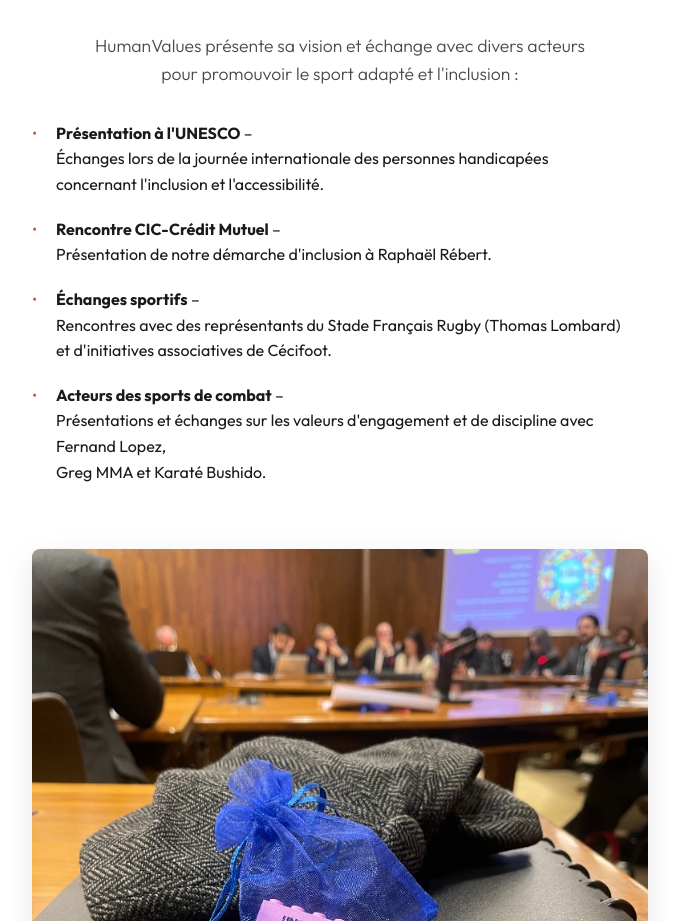
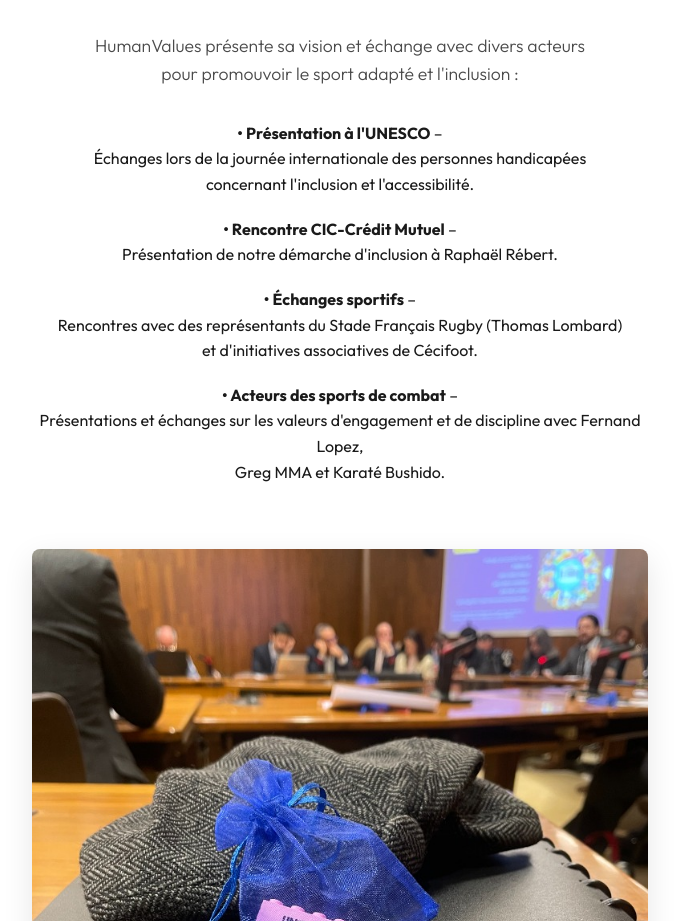
Before and after one commit to gdesygn/humanvalues, a React (Vite) app: page /institution in a window 1280 px wide. Shown: the part 780-1701 px from the top of the page, without its empty margins (300-979 px from the left). Built offline with nearby package versions, Linux system fonts and the light colour scheme; a web font is replaced by a local one.

Commit message:
fix(hub): center entire list block on Institution Echanges section

```diff
--- a/src/pages/Institution.jsx
+++ b/src/pages/Institution.jsx
@@ -37,27 +37,23 @@ const Institution = () => {
           pour promouvoir le sport adapté et l'inclusion :
         </p>
 
-        <ul style={{ listStyleType: 'none', padding: 0, margin: '0 0 3rem 0' }}>
-          <li style={{ marginBottom: '1.2rem', paddingLeft: '1.5rem', position: 'relative' }}>
-            <span style={{ position: 'absolute', left: 0, color: 'var(--hv-accent)' }}>•</span>
-            <strong>Présentation à l'UNESCO</strong> –<br/>
+        <ul style={{ listStyleType: 'none', padding: 0, margin: '0 0 3rem 0', textAlign: 'center' }}>
+          <li style={{ marginBottom: '1.2rem' }}>
+            <strong>• Présentation à l'UNESCO</strong> –<br/>
             Échanges lors de la journée internationale des personnes handicapées<br/>
             concernant l'inclusion et l'accessibilité.
           </li>
-          <li style={{ marginBottom: '1.2rem', paddingLeft: '1.5rem', position: 'relative' }}>
-            <span style={{ position: 'absolute', left: 0, color: 'var(--hv-accent)' }}>•</span>
-            <strong>Rencontre CIC-Crédit Mutuel</strong> –<br/>
+          <li style={{ marginBottom: '1.2rem' }}>
+            <strong>• Rencontre CIC-Crédit Mutuel</strong> –<br/>
             Présentation de notre démarche d'inclusion à Raphaël Rébert.
           </li>
-          <li style={{ marginBottom: '1.2rem', paddingLeft: '1.5rem', position: 'relative' }}>
-            <span style={{ position: 'absolute', left: 0, color: 'var(--hv-accent)' }}>•</span>
-            <strong>Échanges sportifs</strong> –<br/>
+          <li style={{ marginBottom: '1.2rem' }}>
+            <strong>• Échanges sportifs</strong> –<br/>
             Rencontres avec des représentants du Stade Français Rugby (Thomas Lombard)<br/>
             et d'initiatives associatives de Cécifoot.
           </li>
-          <li style={{ marginBottom: '1.2rem', paddingLeft: '1.5rem', position: 'relative' }}>
-            <span style={{ position: 'absolute', left: 0, color: 'var(--hv-accent)' }}>•</span>
-            <strong>Acteurs des sports de combat</strong> –<br/>
+          <li style={{ marginBottom: '1.2rem' }}>
+            <strong>• Acteurs des sports de combat</strong> –<br/>
             Présentations et échanges sur les valeurs d'engagement et de discipline avec Fernand Lopez,<br/>
             Greg MMA et Karaté Bushido.
           </li>
```
